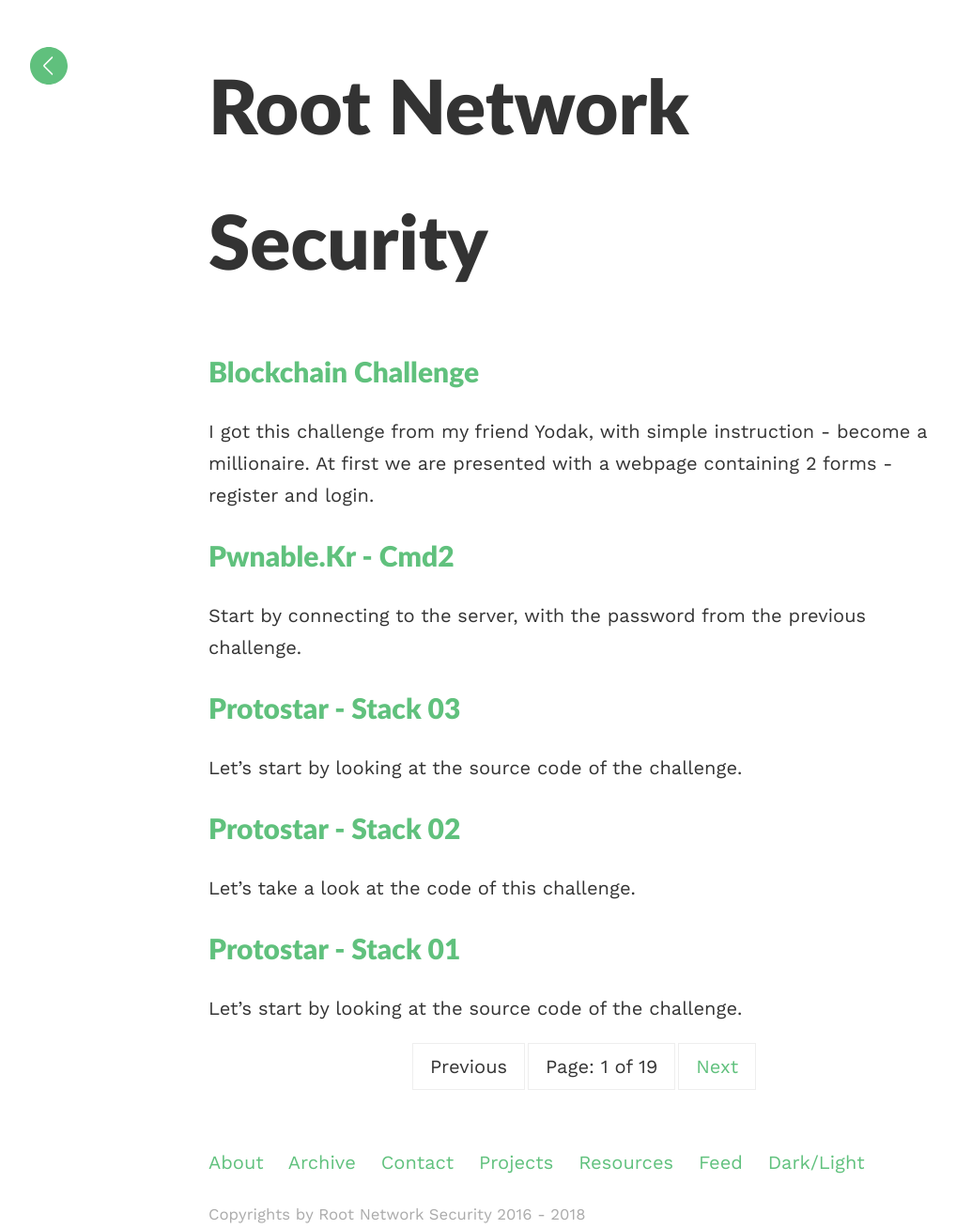
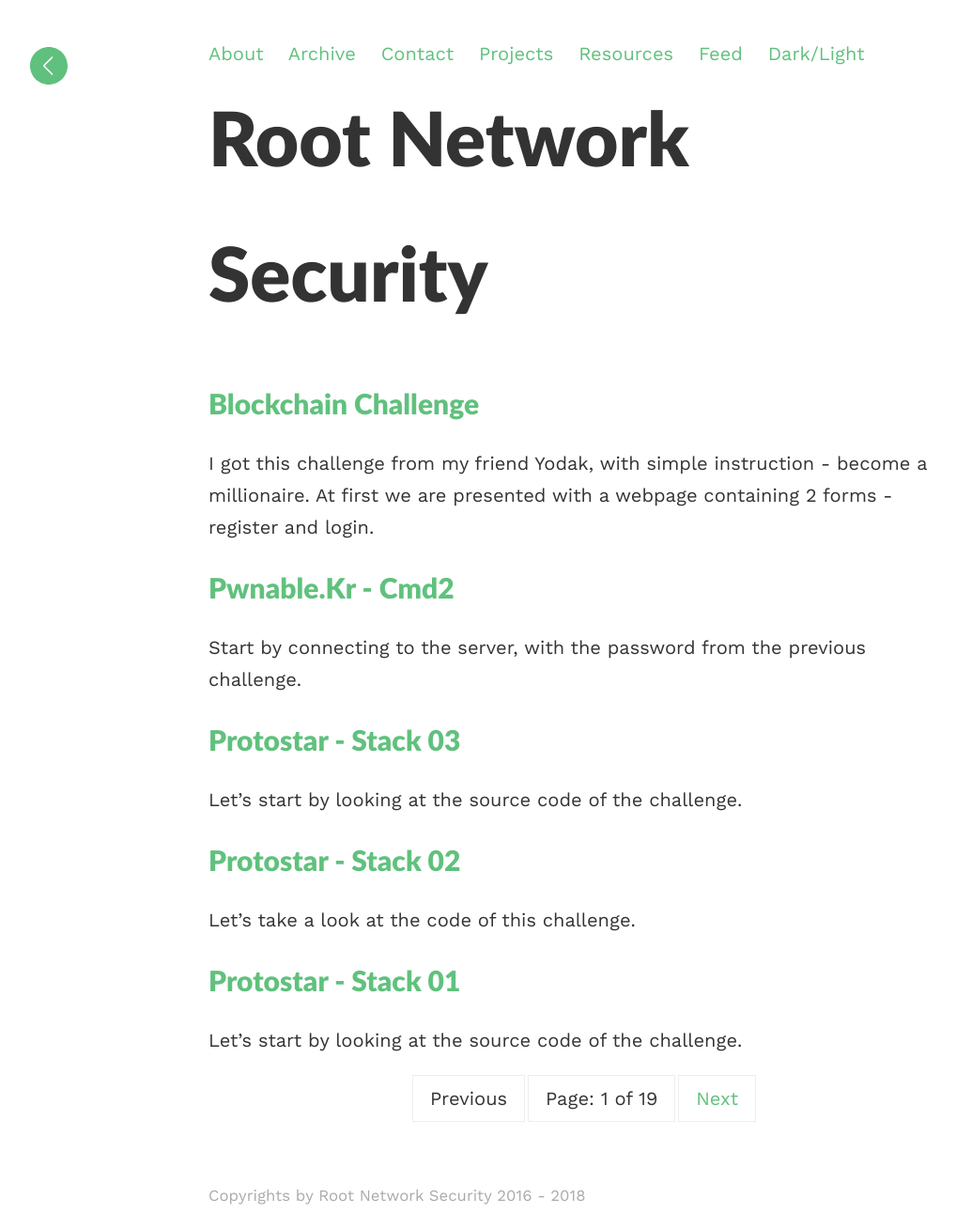
Before and after one commit to W3ndige/rootnetsec.github.io, a Jekyll site: the page built from index.html, in a window 1280 px wide. Shown: the whole page at 94% size, without its empty margins (18-1036 px from the left). Built offline with Jekyll 4.4.1, drawn with Linux system fonts in a browser that asks for light colours; the list of posts is cut into pages by our own code.

Commit message:
Menu on the top of the page

```diff
--- a/_layouts/default.html
+++ b/_layouts/default.html
@@ -18,14 +18,6 @@
   <header>
       <a href="{{site.baseurl}}/"><div class="home"></div></a>
   </header>
-
-    <main>
-    <article>
-    {{ content }}
-    </article>
-    </main>
-
-<footer>
     <div class="links">
         <a href="{{site.baseurl}}/about/">About</a>
         <a href="{{site.baseurl}}/archive/">Archive</a>
@@ -35,6 +27,13 @@
         <a href="{{site.baseurl}}/feed.xml">Feed</a>
         <a class="theme" onclick="theme()">Dark/Light</a>
     </div>
+    <main>
+    <article>
+    {{ content }}
+    </article>
+    </main>
+
+<footer>
     <p class="copy"><small>Copyrights by {{site.title}} 2016 - {{ site.time | date: '%Y' }}</small></p>
 </footer>
 {% include analytics.html %}
```
Also changed, not shown: 11 other files.
